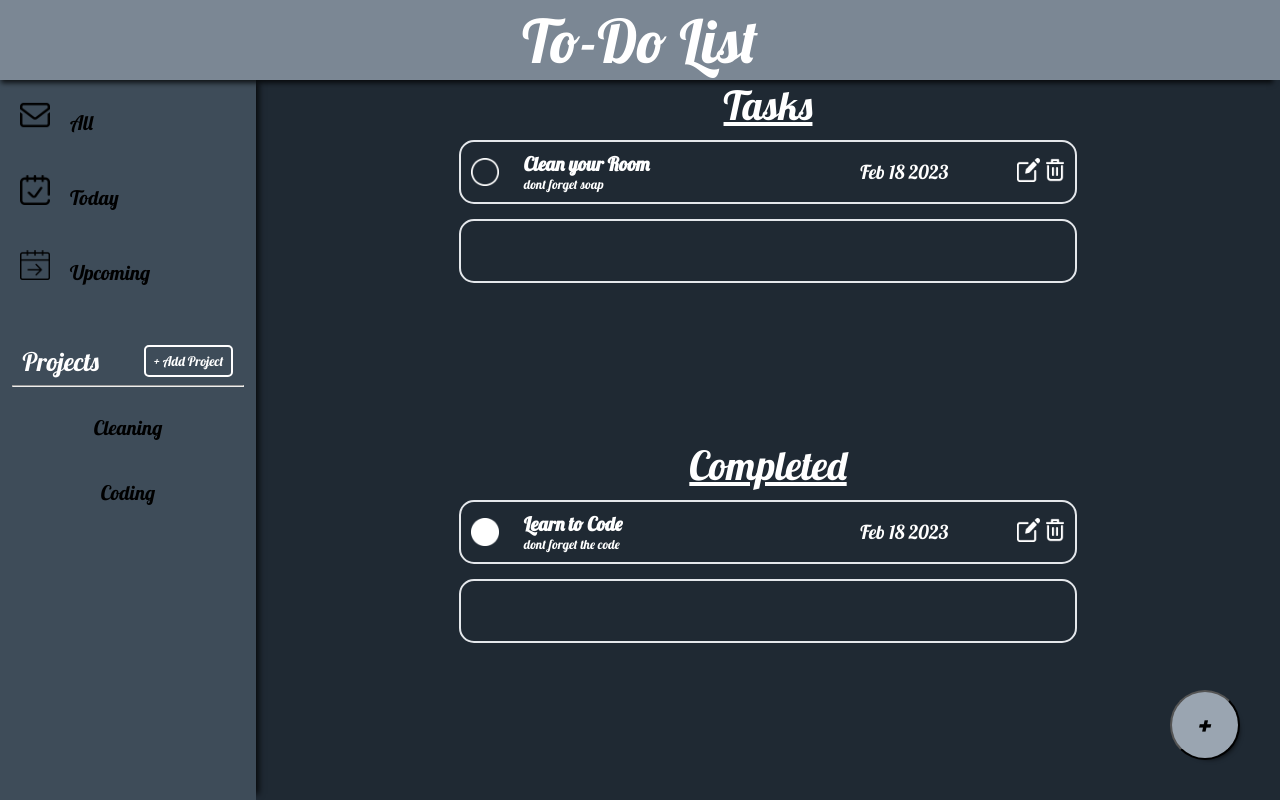
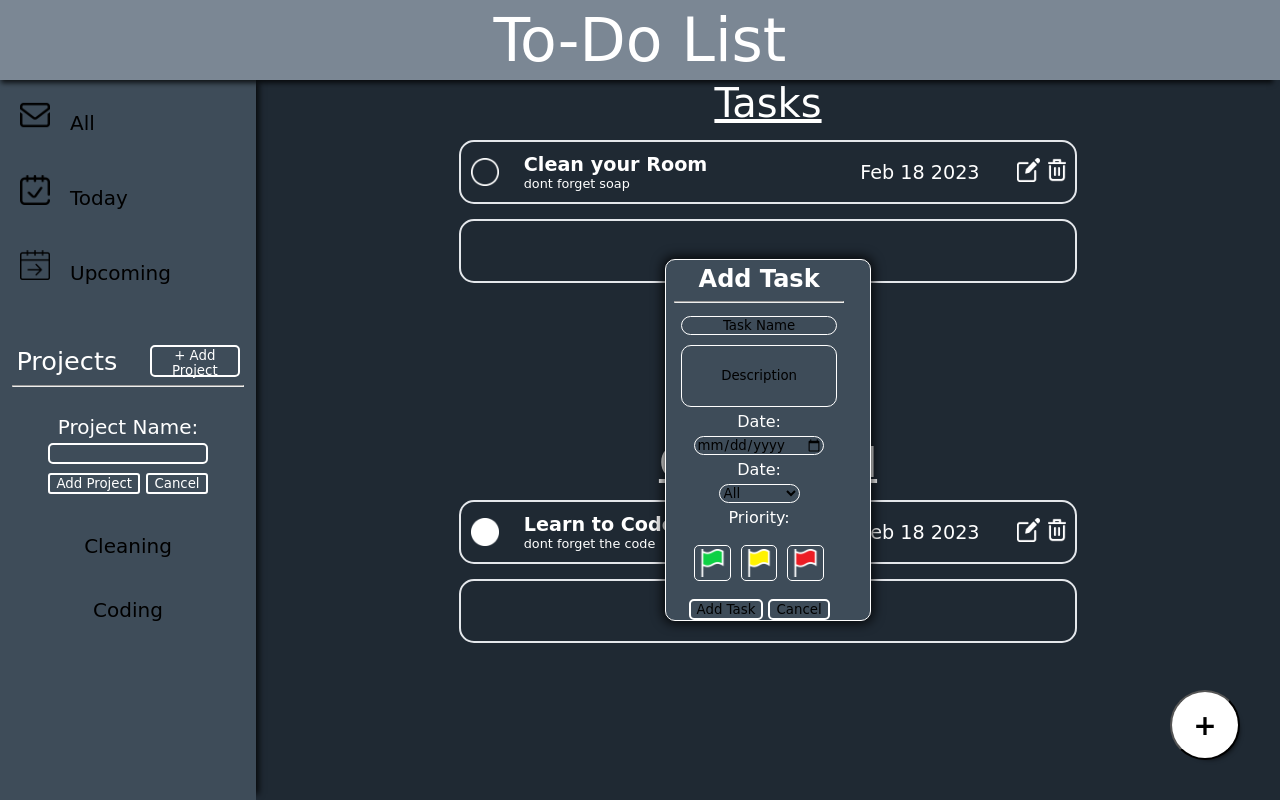
Before and after one commit to dtimput/To-Do-List, a plain HTML site: page index.html in a window 1280 px wide. Drawn offline with Linux system fonts and the light colour scheme; a web font is replaced by a local one.

Commit message:
Added all base elements

```diff
--- a/index.html
+++ b/index.html
@@ -11,6 +11,10 @@
     <link rel="preconnect" href="https://fonts.gstatic.com" crossorigin />
     <link
       href="https://fonts.googleapis.com/css2?family=Lobster&display=swap"
+      rel="stylesheet"
+    />
+    <link
+      href="https://fonts.googleapis.com/css2?family=Shantell+Sans&display=swap"
       rel="stylesheet"
     />
   </head>
@@ -33,11 +37,47 @@
         </div>
         <hr />
         <div class="projects-container">
+          <div class="add-project">
+            <form class="project-form">
+              <label for="projectname">Project Name: </label>
+              <input type="text" id="projectname" name="projectname" />
+              <div class="project-form-buttons">
+                <button>Add Project</button>
+                <button>Cancel</button>
+              </div>
+            </form>
+          </div>
           <div class="project-item">Cleaning</div>
           <div class="project-item">Coding</div>
         </div>
       </div>
       <div class="content">
+        <div class="form-overlay">
+          <form class="task-form">
+            <h2>Add Task</h2>
+            <hr />
+            <input type="text" id="taskname" value="Task Name" />
+            <input type="text" id="taskdescription" value="Description" />
+            <label for="date">Date: </label>
+            <input type="date" id="date" value="mm/dd/yyyy" />
+            <label for="Projects">Date: </label>
+            <select id="projects" name="Projects">
+              <option>All</option>
+              <option>Cleaning</option>
+              <option>Coding</option>
+            </select>
+            <p>Priority:</p>
+            <div class="priority">
+              <img src="img/green-flag.png" />
+              <img src="img/yellow-flag.png" />
+              <img src="img/red-flag.png" />
+            </div>
+            <div class="task-form-buttons">
+              <button>Add Task</button>
+              <button>Cancel</button>
+            </div>
+          </form>
+        </div>
         <div class="tasks">Tasks</div>
         <div class="tasks-container">
           <div class="task open">
--- a/style.css
+++ b/style.css
@@ -1,5 +1,5 @@
 * {
-  font-family: "Lobster", cursive;
+  font-family: "Shantell Sans", cursive;
 }
 
 body {
@@ -31,7 +31,6 @@ a > img {
   display: flex;
   justify-content: center;
   align-items: center;
-  font-family: "Lobster", cursive;
   font-size: 60px;
   color: white;
   background-color: #7b8794;
@@ -56,7 +55,6 @@ a > img {
 .upcoming {
   color: black;
   font-size: 20px;
-  font-family: "Lobster", cursive;
   padding: 20px;
   transition: background-color 0.5s ease;
 }
@@ -74,7 +72,6 @@ a > img {
   font-size: 2vw;
   justify-content: space-around;
   align-items: center;
-  font-family: "Lobster", cursive;
 }
 
 .projects > p {
@@ -85,7 +82,6 @@ a > img {
   height: 4vh;
   width: 7vw;
   color: white;
-  font-family: "Lobster", cursive;
   background-color: #3e4c59;
   border-radius: 5px;
   border: 2px solid white;
@@ -100,6 +96,32 @@ a > img {
 hr {
   width: 90%;
   color: white;
+}
+
+.project-form > label {
+  color: white;
+}
+
+#projectname {
+  width: 70%;
+  border-radius: 5px;
+  border: none;
+  margin-bottom: 5px;
+  border: 2px solid white;
+  background-color: #3e4c59;
+}
+
+.project-form-buttons > button {
+  background-color: #3e4c59;
+  color: white;
+  border: 2px solid white;
+  border-radius: 3px;
+  transition: background-color 1s ease;
+}
+
+.project-form-buttons > button:hover {
+  background-color: white;
+  color: #3e4c59;
 }
 
 .projects-container {
@@ -127,9 +149,90 @@ hr {
   grid-row: 2 / 3;
 }
 
+.form-overlay {
+  display: flex;
+  background-color: #3e4c59;
+  box-shadow: 0px 0px 11px 3px rgba(0, 0, 0, 0.75);
+  border-radius: 10px;
+  border: 1px solid white;
+  width: 20%;
+  height: 50%;
+  z-index: 3;
+  position: absolute;
+  top: 0;
+  bottom: 0;
+  left: 0;
+  right: 0;
+  margin: auto;
+}
+
+.task-form {
+  display: flex;
+  flex-direction: column;
+  align-items: center;
+  color: white;
+}
+
+.task-form > h2 {
+  margin: 0;
+  margin-top: 5px;
+}
+
+.task-form > p {
+  margin: 0;
+}
+
+.task-form > input,
+.task-form > select {
+  background-color: #3e4c59;
+  border: 1px solid white;
+  border-radius: 10px;
+  margin: 5px;
+}
+
+#taskname {
+  width: 80%;
+  text-align: center;
+}
+
+#taskdescription {
+  width: 80%;
+  height: 20%;
+  text-align: center;
+}
+
+.priority {
+  display: flex;
+  align-items: center;
+  height: 20%;
+}
+
+.priority > img {
+  width: 30%;
+  height: 40%;
+  margin: 5px;
+  padding: 3px;
+  border: 1px solid white;
+  border-radius: 5px;
+}
+
+.priority > img:hover {
+  border: 1px solid black;
+}
+
+.task-form-buttons > button {
+  border: 2px solid white;
+  background-color: #3e4c59;
+  border-radius: 5px;
+}
+
+.task-form-buttons > button:hover {
+  background-color: white;
+  border-radius: 2px;
+}
+
 .tasks,
 .completed {
-  font-family: "Lobster", cursive;
   color: white;
   font-size: 40px;
   text-align: center;
@@ -208,7 +311,7 @@ hr {
 .addtaskbutton {
   font-size: 28px;
   font-weight: bolder;
-  background-color: #9aa5b1;
+  background-color: white;
   height: 70px;
   width: 70px;
   border-radius: 40px;
@@ -220,5 +323,5 @@ hr {
 }
 
 .addtaskbutton:hover {
-  background-color: #3e4c59;
+  background-color: #9aa5b1;
 }
```
Also changed, not shown: img/green-flag.png (added), img/red-flag.png (added), img/yellow-flag.png (added).
